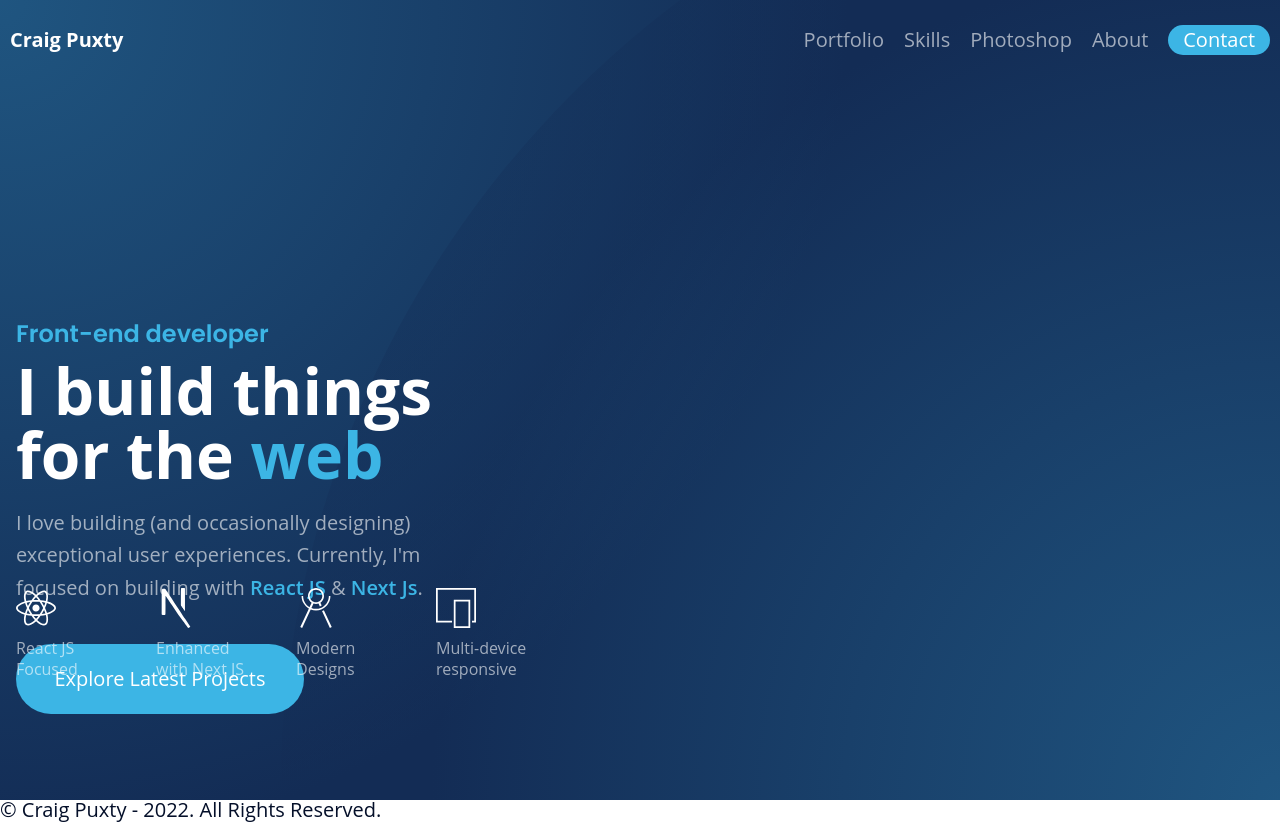
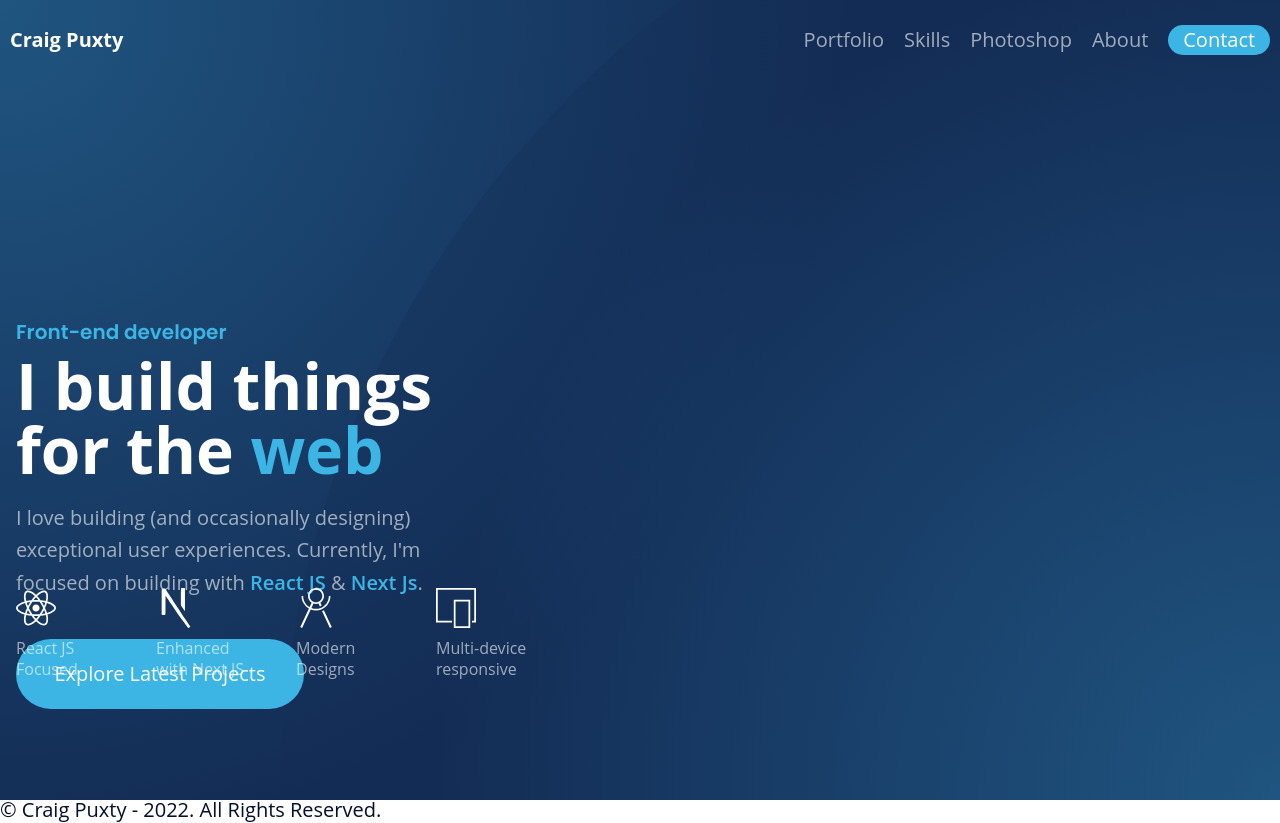
Before and after one commit to Dangereye/portfolio-v2, a Next.js app: page / in a window 1280 px wide. Built offline with nearby package versions, Linux system fonts and the light colour scheme.

Commit message:
Updated font sizes.

```diff
--- a/styles/partials/_variables.scss
+++ b/styles/partials/_variables.scss
@@ -5,10 +5,10 @@ $tablet: 768px;
 $mobile: 450px;
 
 // Font sizes
-$h1-size: clamp(3.4rem, 5vw, 7.2rem);
-$h2-size: clamp(2.4rem, 5vw, 5.4rem);
-$h3-size: clamp(2rem, 3vw, 2.4rem);
-$body-text-size: clamp(1.8rem, 3vw, 2rem);
+$h1-size: clamp(3.2rem, 5vw, 6.4rem);
+$h2-size: clamp(2.4rem, 5vw, 4.8rem);
+$h3-size: clamp(1.6rem, 3vw, 2rem);
+$body-text-size: clamp(1.6rem, 3vw, 2rem);
 $small-text-size: clamp(1.2rem, 2vw, 1.6rem);
 
 // Page
```
